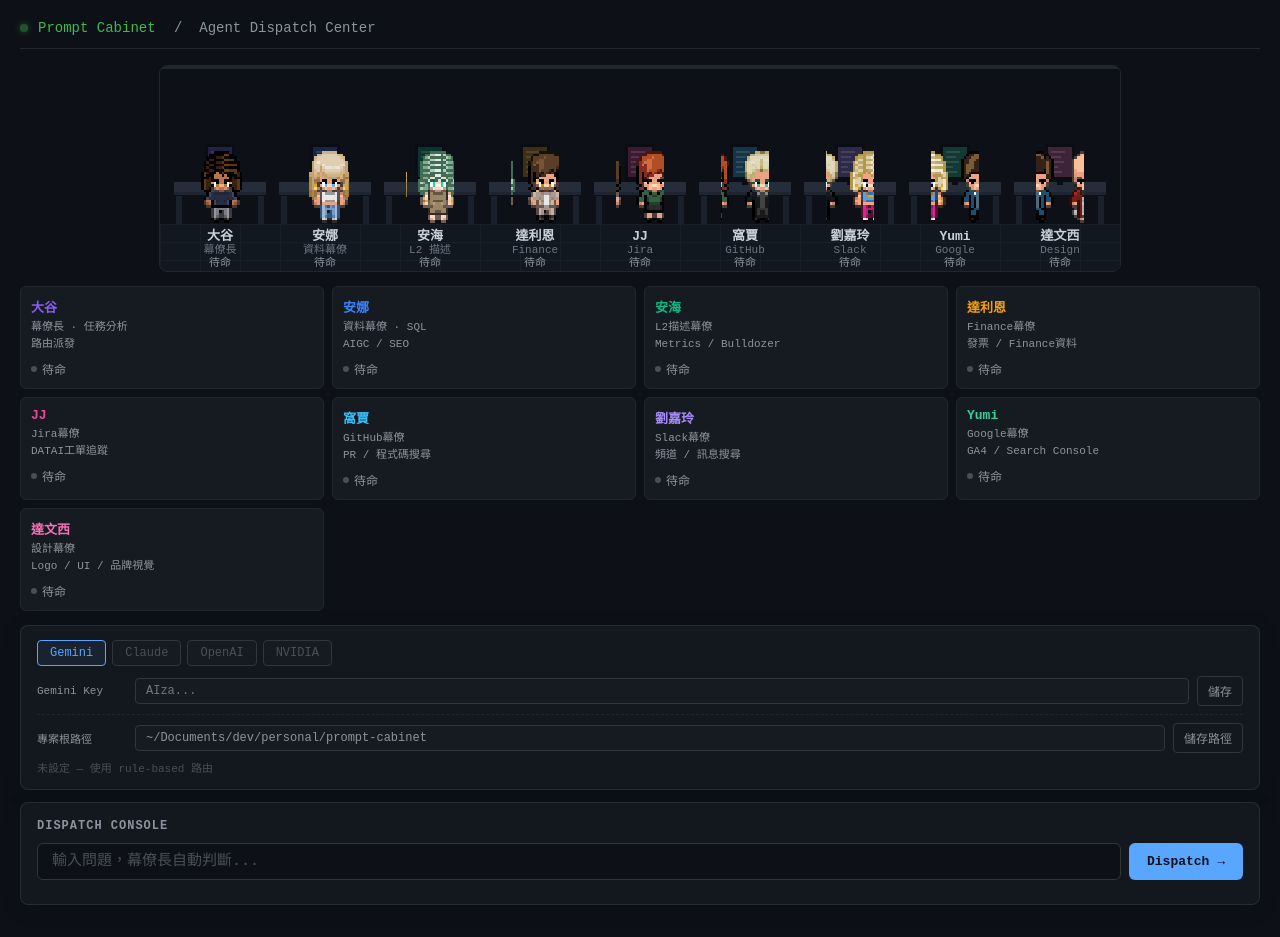
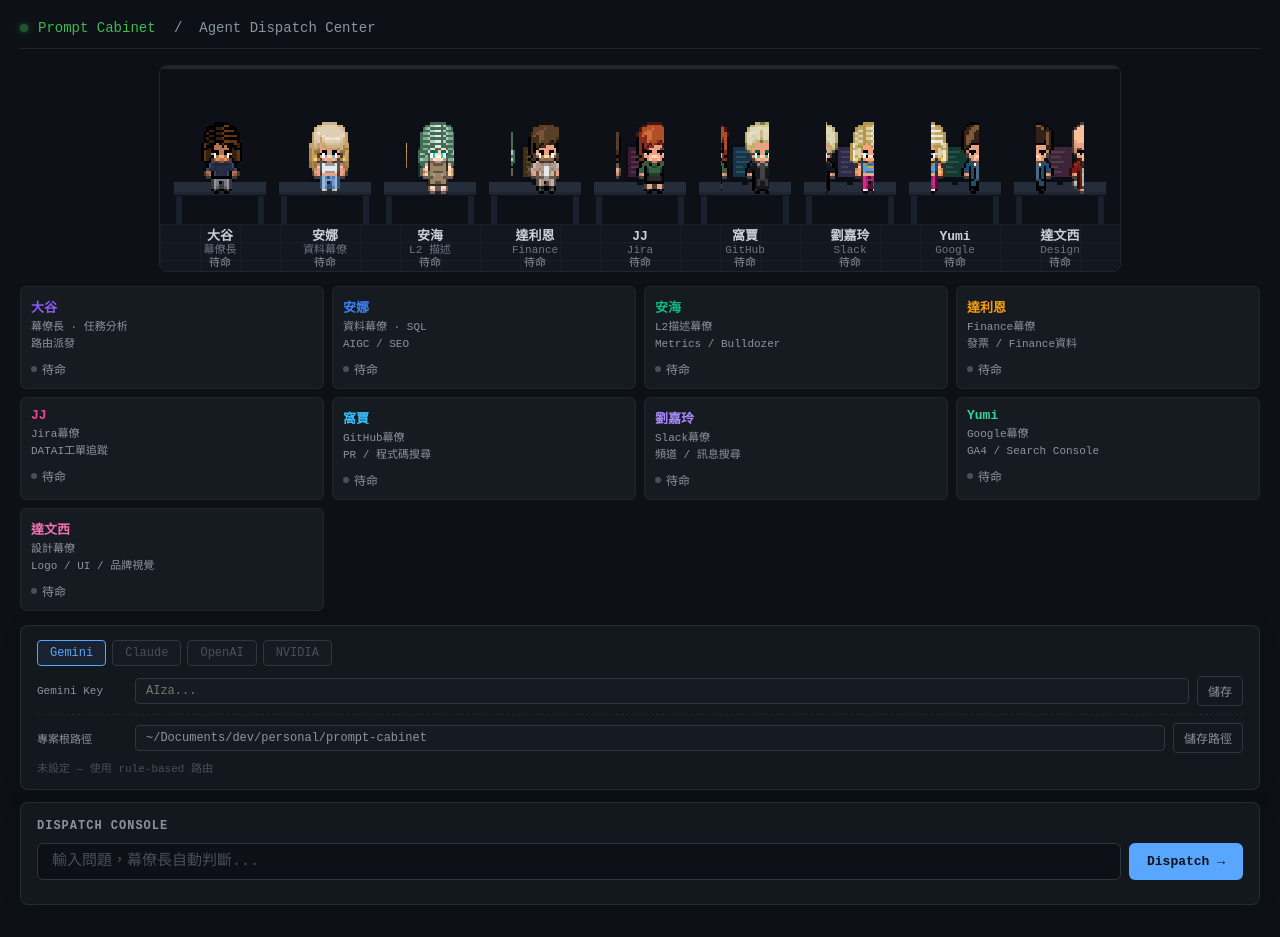
Before and after one commit to Cadmus-design/prompt-cabinet, a plain HTML site: page monitor/index.html in a window 1280 px wide. Drawn offline with Linux system fonts and the light colour scheme.

Commit message:
fix(monitor): fix character vertical alignment on desk
Shift sprite up 29px so feet land on desk surface instead of sinking into it.

Co-Authored-By: Claude Sonnet 4.6 <noreply@anthropic.com>

```diff
--- a/monitor/index.html
+++ b/monitor/index.html
@@ -357,7 +357,8 @@ function drawChar(cx, agentId, color, mode) {
   if (mode==='done')     yo = -(Math.abs(Math.sin(tick*0.13))*8|0);
   if (mode==='thinking') yo = Math.floor(tick/22)%2===0 ? 0 : -1;
   const drawH = 72, drawW = Math.round(FRAME_W * drawH / SRC_H);
-  const dx = cx - drawW/2, dy = FY - drawH + yo;
+  // measured: char bottom lands at FY(158), desk surface at y=129; shift up 29px
+  const dx = cx - drawW/2, dy = FY - drawH - 29 + yo;
   if (spriteSheet.complete && spriteSheet.naturalWidth > 0) {
     ctx.drawImage(spriteSheet, sx, SRC_Y, FRAME_W, SRC_H, dx, dy, drawW, drawH);
   } else {
```
